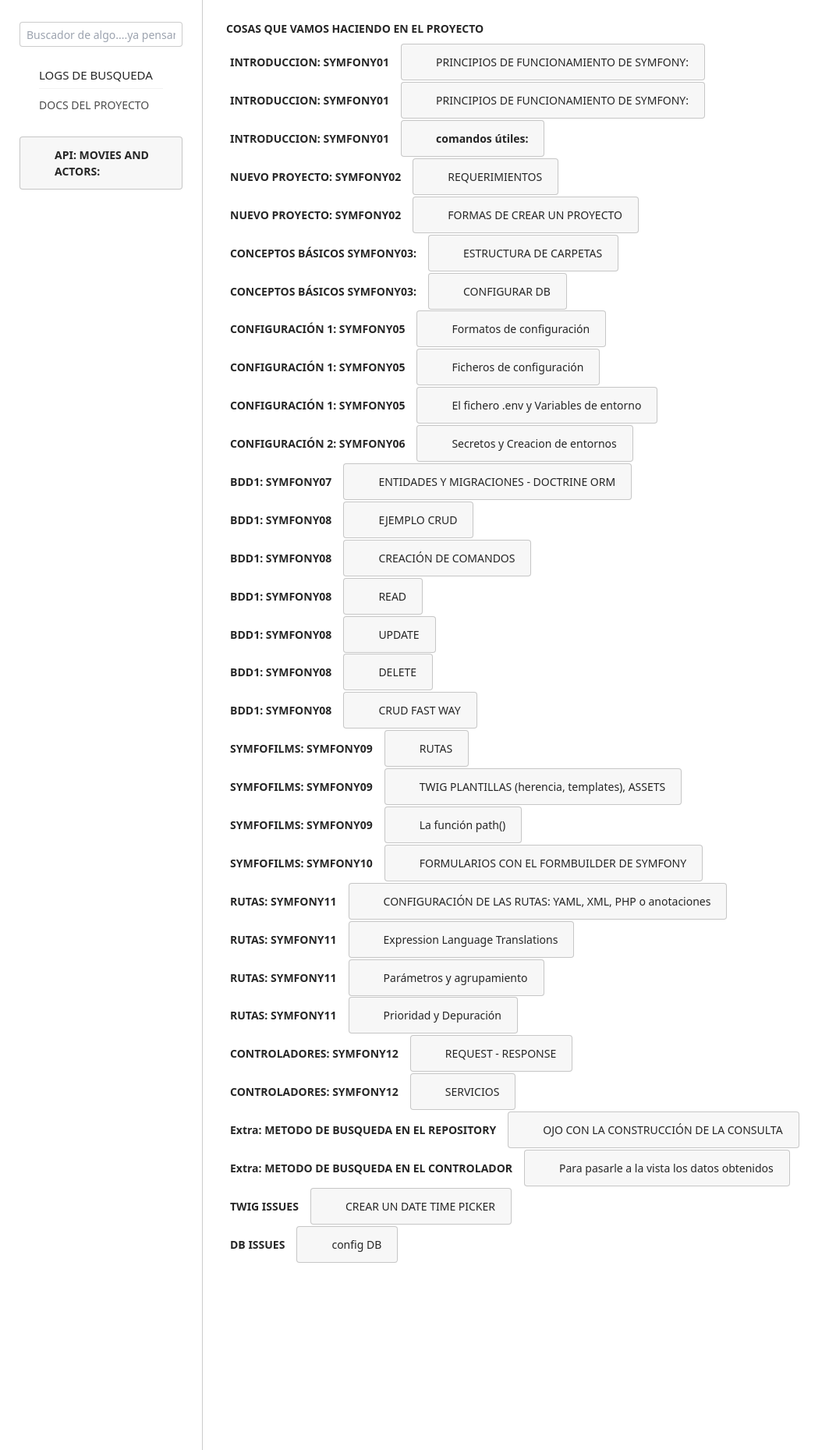
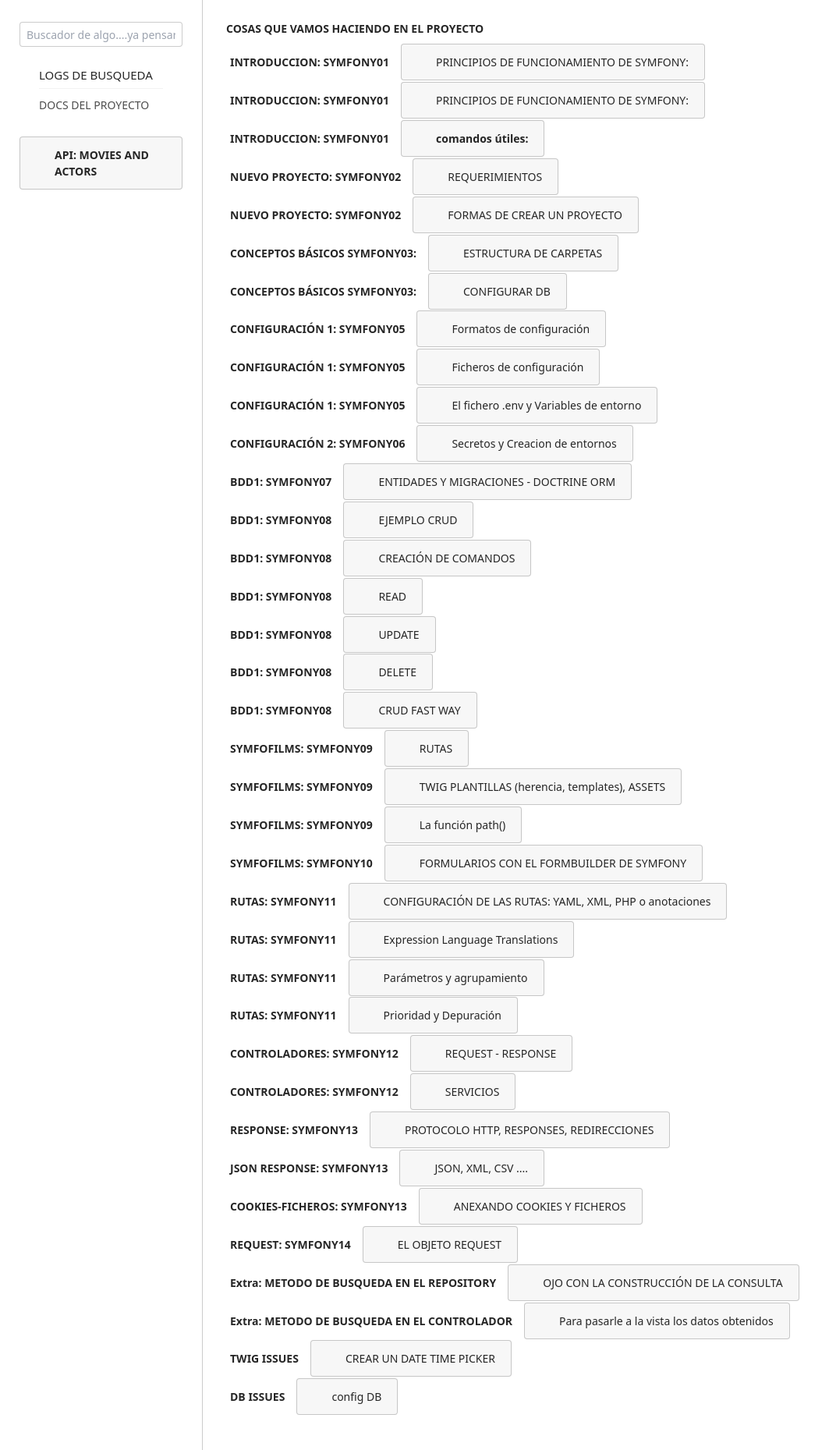
Before and after one commit to pacojaez/symfofilms, a Symfony app: template templates/docs.html.twig in a window 1280 px wide. Shown: the part 52-1911 px from the top of the page at 78% size, without its empty margins (0-1063 px from the left). Run offline with Twig, Linux system fonts and the light colour scheme; the template is opened without the code that fills it, so the values that code supplies are empty; some libraries are stand-ins or nearby versions.

Commit message:
Added docs content

```diff
--- a/templates/components/sidebar.html.twig
+++ b/templates/components/sidebar.html.twig
@@ -25,7 +25,7 @@
       {# <h2 class="p-2 m-4 font-weight-bold">API DEL PROYECTO </h2> #}
       <details class="collapse-panel mw-full">
         <summary class="collapse-header font-weight-bold">
-          API: MOVIES AND ACTORS:
+          API: MOVIES AND ACTORS
         </summary>
         <div class="collapse-content">
             <ul class="m-4">
--- a/templates/docs.html.twig
+++ b/templates/docs.html.twig
@@ -470,7 +470,6 @@
                 <li>Para más información sobre localización y traducción, podéis consultar los artículos:</li>
                 <li><a href="https://symfony.com/doc/current/translation.html" target="blank">https://symfony.com/doc/current/translation.html</a></li>
                 <li><a href="https://symfony.com/doc/current/translation/locale.html" target="blank">https://symfony.com/doc/current/translation/locale.html</a></li>
-
             </ul>
         </div>
       </details>
@@ -520,7 +519,6 @@
                 <li>Info detallada de una ruta:<code class="code">php bin/console debug:router pelicula_create</code></li>
                 <li>Opciones de debug:router <code class="code">--env</code><code class="code">--show-controllers</code></li>
                 <li><code class="code"> php bin/console router:match /pelicula/show/3</code></li>
-
             </ul>
         </div>
       </details>
@@ -571,6 +569,77 @@
                 </li>
                 <li>crear un canal en <code class="code">monolog.yaml</code> en <code class="code">config/packages</code></li>
                 <li>Nuestro parámetro $logger deberá llamarse <code class="code">$appInfoLogger.</code> OJO CON LA CONVENCIÓN!!!!!!</li>
+            </ul>
+        </div>
+      </details>
+    </div>
+
+     <div class="row">
+      <h2 class="p-2 m-4 font-weight-bold">RESPONSE: SYMFONY13</h2>
+      <details class="collapse-panel mw-full">
+        <summary class="collapse-header">
+          PROTOCOLO HTTP, RESPONSES, REDIRECCIONES
+        </summary>
+        <div class="collapse-content">
+            <ul>
+                <li>EL OBJETO RESPONSE RECIBE TRES ARGUMENTOS: CONTENIDO DE RESPUESTA, CODIGO DE ESTADO Y UN ARRAY DE ENCABEZADOS</li>
+                <li>REDIRECCIÓN EXTERNA: <code class="code">$response = new RedirectResponse(‘https://juegayestudia.com’);</code></li>
+                <li>REDIRECCIÓN INTERNA: <code class="code">$response = new RedirectResponse(‘/pelicula’);</code></li>
+                <li>redirect:
+                  <code class="code">$this->redirect(‘https://juegayestudia.com’);</code>
+                  <code class="code">$this->redirectToRoute(‘allmovies’);</code>
+                </li>
+            </ul>
+        </div>
+      </details>
+    </div>
+
+    <div class="row">
+      <h2 class="p-2 m-4 font-weight-bold">JSON RESPONSE: SYMFONY13</h2>
+      <details class="collapse-panel mw-full">
+        <summary class="collapse-header">
+          JSON, XML, CSV ....
+        </summary>
+        <div class="collapse-content">
+            <ul>
+                <li>Package: <code class="code">composer require symfony/serializer</code></li>
+                <li>El codificador se encarga de convertir al formato especificado. El normalizador se encarga de mapear los datos a objeto.</li>
+            </ul>
+        </div>
+      </details>
+    </div>
+
+    <div class="row">
+      <h2 class="p-2 m-4 font-weight-bold">COOKIES-FICHEROS: SYMFONY13</h2>
+      <details class="collapse-panel mw-full">
+        <summary class="collapse-header">
+          ANEXANDO COOKIES Y FICHEROS
+        </summary>
+        <div class="collapse-content">
+            <ul>
+                <li>Sintaxis: <code class="code">$response->headers->setCookie(Cookie::create(‘autor', ‘Robert'));</code></li>
+                <li>Método estático: <code class="code">Cookie::create()</code></li>
+                <li>PACKAGE MIME: <code class="code">composer require symfony/mime</code></li>
+                <li>Metodo de kernel para recuperar el directorio raiz: <code class="code">$raiz=$kernel->getProjectDir();</code></li>
+                <li>Forma de responder con el envio de un fichero: <code class="code">return new BinaryFileResponse('pathToResource')</code></li>
+                <li>inline / attachment: <code class="code">Content-Disposition</code></li>
+                <li>Borrar tras enviar: <code class="code">$response->deleteFileAfterSend()</code></li>
+            </ul>
+        </div>
+      </details>
+    </div>
+
+    <div class="row">
+      <h2 class="p-2 m-4 font-weight-bold">REQUEST: SYMFONY14</h2>
+      <details class="collapse-panel mw-full">
+        <summary class="collapse-header">
+          EL OBJETO REQUEST
+        </summary>
+        <div class="collapse-content">
+            <ul>
+                <li>Los objetos Request los tomaremos en nuestros métodos del controlador haciendo uso de la inyección de dependencias:</li>
+                <li>VARIABLES SUPERGLOBALES DE PHP: <code class="code">$request = Request::createFromGlobals();</code></li>
+                <li>PACKAGE MIME: <code class="code">composer require symfony/mime</code></li>
             </ul>
         </div>
       </details>
```
